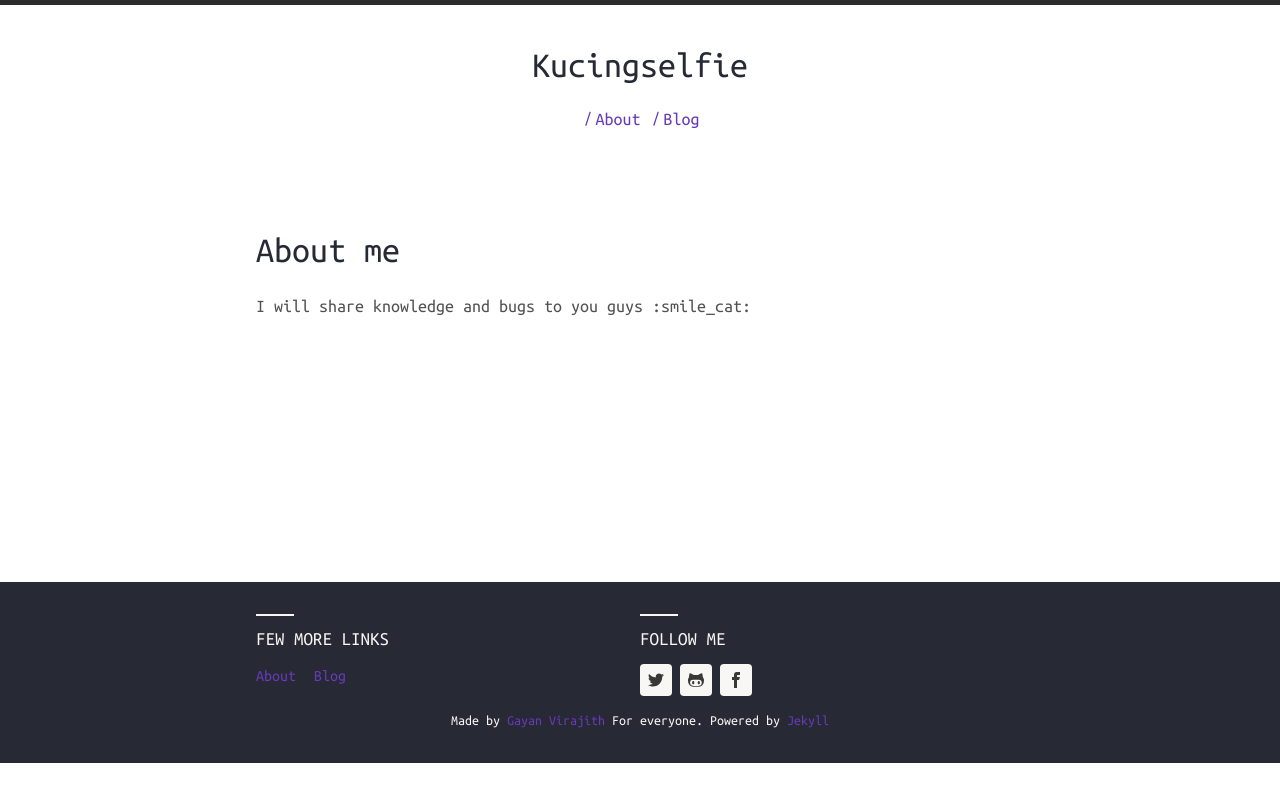
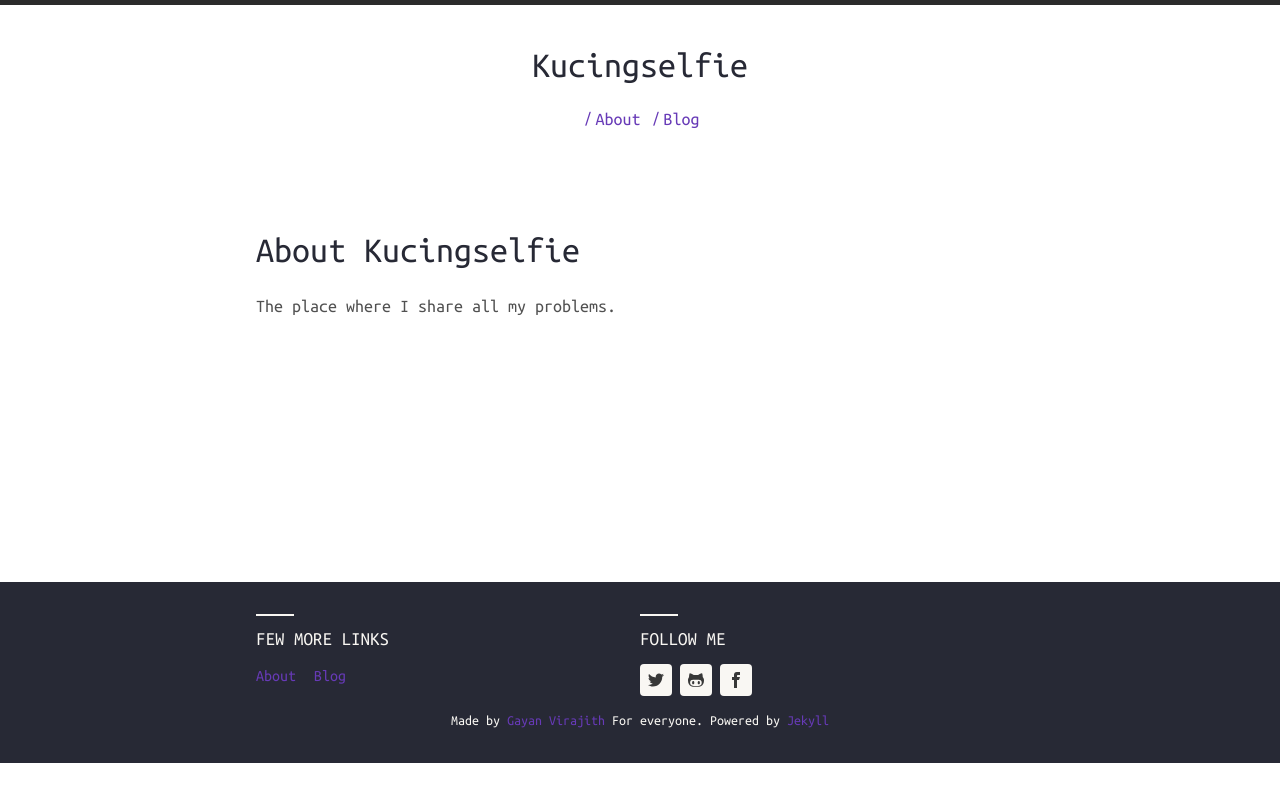
Before and after one commit to kucingselfie/kucingselfie.github.io, a Jekyll site: the page built from about.md, in a window 1280 px wide. Shown: the top 802 px of the page. Built offline with Jekyll 4.4.1, drawn with Linux system fonts in a browser that asks for light colours; nearby versions of some CDN libraries; comment, search, counter and statistics services are not loaded.

Commit message:
Update about.md

```diff
--- a/about.md
+++ b/about.md
@@ -1,7 +1,7 @@
 ---
 layout: page
-title: About me
+title: About Kucingselfie
 permalink: /about/
 ---
 
-I will share knowledge and bugs to you guys :smile_cat:
+The place where I share all my problems.
```
